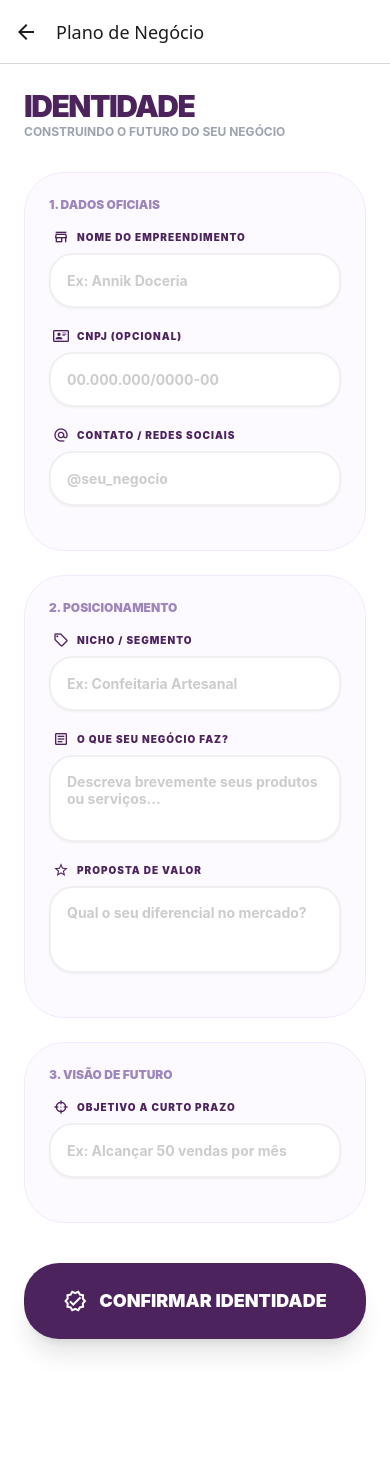
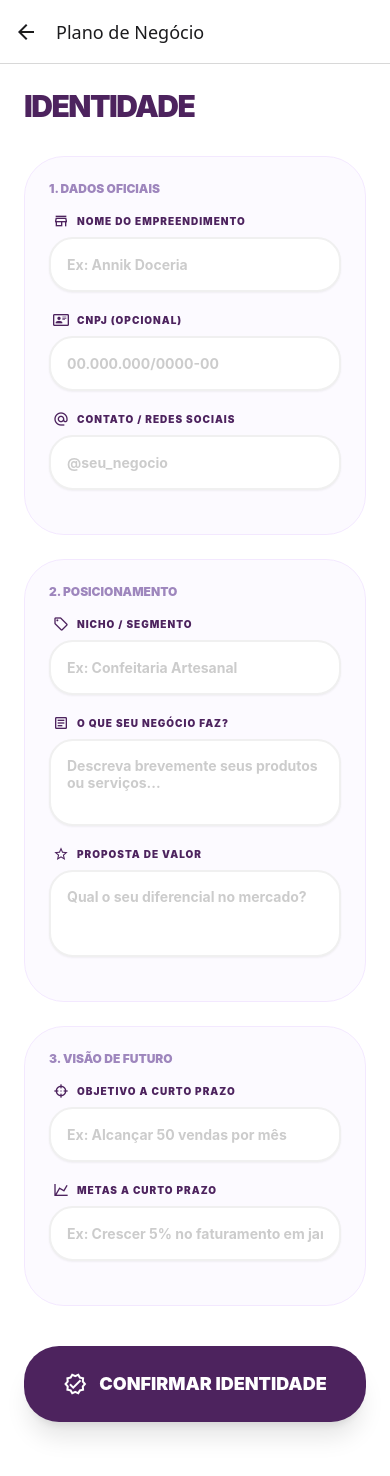
Before and after one commit to Predr0/precificacao-app, a React Native app: screen /PlanoNegocio in a window 390 px wide. Shown: the top 1476 px of the page. Before the commit the page ends 1443 px from the top, so only its background shows below. Built offline with nearby package versions, Linux system fonts and the light colour scheme.

Commit message:
fix/tela de planoNegocio arrumada

```diff
--- a/src/screens/HomeScreen.js
+++ b/src/screens/HomeScreen.js
@@ -47,8 +47,8 @@ export default function HomeScreen({ navigation }) {
       >
         <View className="mb-8 flex-row justify-between items-center">
           <View>
-            <Text className="text-white/70 font-bold uppercase text-[9px] tracking-widest">Seja bem-vinda ao Annik</Text>
-            <Text className="text-white text-5xl font-black italic">Annik</Text>
+            <Text className="text-white/70 font-bold uppercase text-[12px] tracking-widest">Seja bem-vinda ao Conecta Valor</Text>
+            <Text className="text-white text-4xl font-black italic">Annik</Text>
           </View>
           <TouchableOpacity className="bg-white/20 p-3 rounded-full border border-white/30">
             <MaterialCommunityIcons name="face-woman-outline" size={28} color="white" />
--- a/src/screens/PlanoNegocioScreen.js
+++ b/src/screens/PlanoNegocioScreen.js
@@ -12,7 +12,8 @@ export default function PlanoNegocioScreen({ navigation }) {
     segmento: config.segmento || '',
     descricao: config.descricao || '',
     propostaValor: config.propostaValor || '',
-    objetivo: config.objetivo || '',
+objetivoCurtoPrazo: config.objetivoCurtoPrazo || '',
+    metaCurtoPrazo: config.metaCurtoPrazo || '',
     contato: config.contato || '',
   });
 
@@ -71,7 +72,6 @@ export default function PlanoNegocioScreen({ navigation }) {
 
         <View className="mb-8">
           <Text style={{ color: roxo }} className="text-3xl font-black uppercase tracking-tighter">Identidade</Text>
-          <Text className="text-gray-400 font-bold text-xs uppercase">Construindo o futuro do seu negócio</Text>
         </View>
 
         <View className="bg-purple-50/50 p-6 rounded-[40px] mb-6 border border-purple-100">
@@ -143,6 +143,13 @@ export default function PlanoNegocioScreen({ navigation }) {
             value={dados.objetivo}
             onChangeText={(t) => setDados({...dados, objetivo: t})}
           />
+          <InputLabel
+          label="Metas a Curto Prazo"
+          icon="chart-line"
+          placeholder="Ex: Crescer 5% no faturamento em janeiro"
+          multilinevalue={dados.metaCurtoPrazo}
+          onChangeText={(t) => setDados({...dados, metaCurtoPrazo: t})   }
+        />
         </View>
 
         <TouchableOpacity
```
